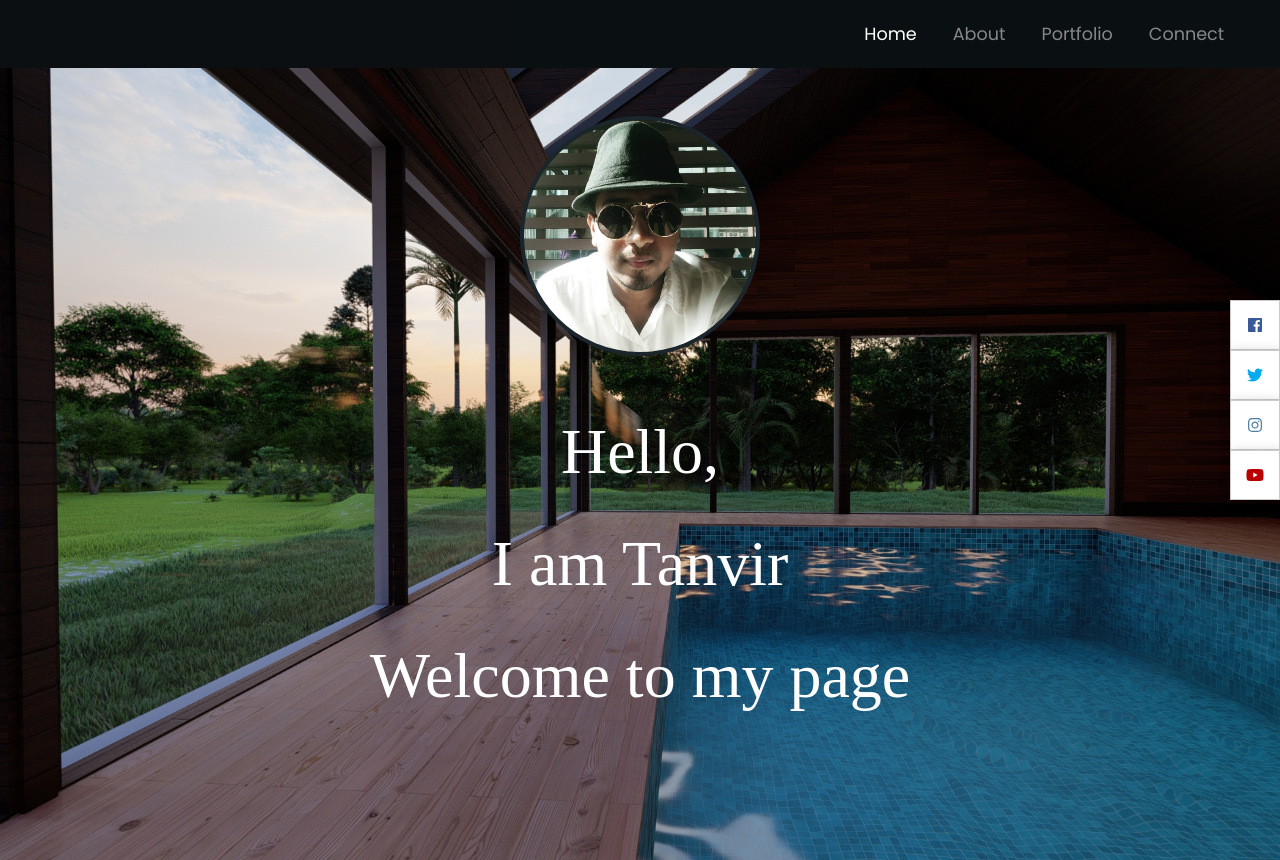
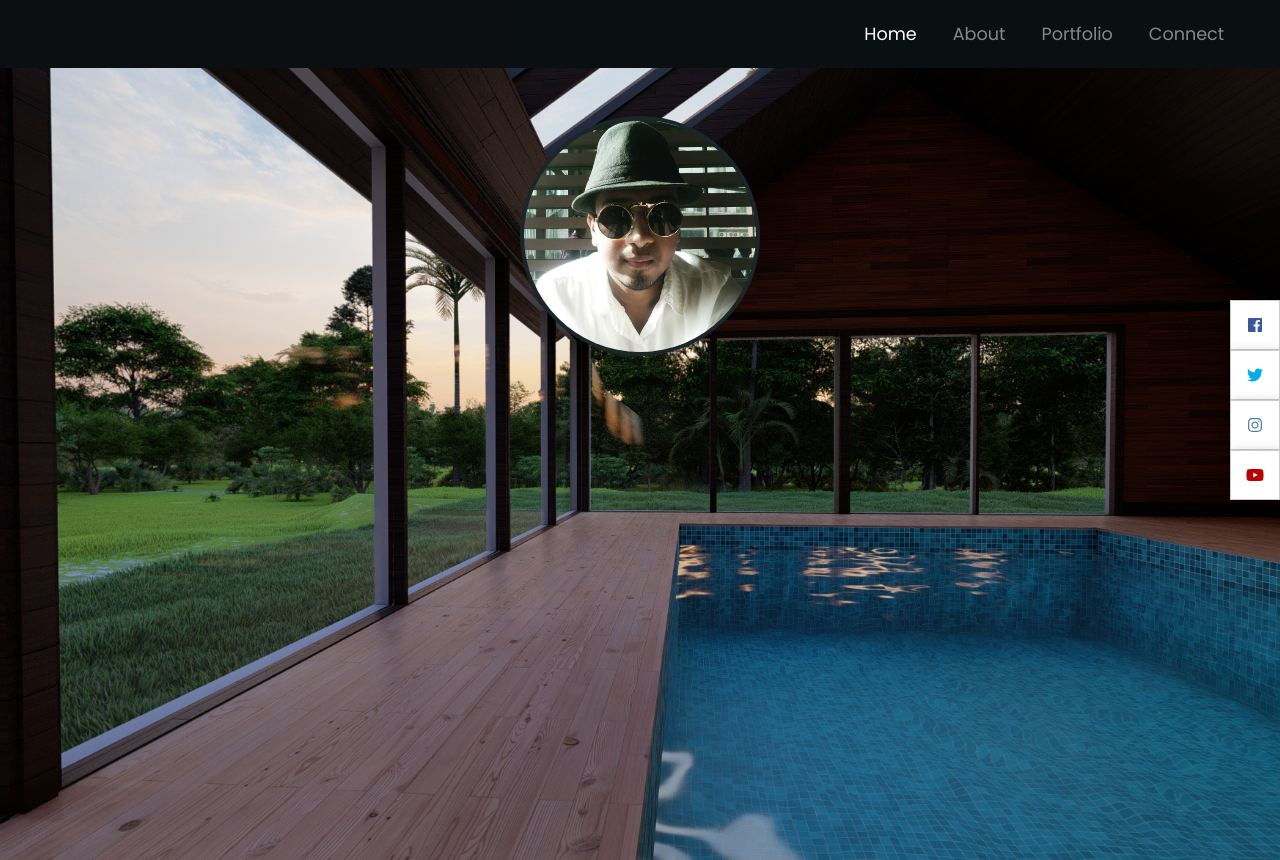
Before and after one commit to TanvirKhan77/TanvirKhan77.github.io, a plain HTML site: page index.html in a window 1280 px wide. Shown: the top 860 px of the page. Drawn offline with nearby package versions, Linux system fonts and the light colour scheme.

Commit message:
Update index.html

```diff
--- a/index.html
+++ b/index.html
@@ -77,9 +77,9 @@
         <div class="col text-center">
             <img class="photo mt-5" src="img/Me.jpg">
             <div class="intro mt-4 pt-4">
-                <p>Hello,</p>
+                <!--<p>Hello,</p>
                 <p>I am Tanvir</p>
-                <p>Welcome to my page</p>
+                <p>Welcome to my page</p>-->
             </div>
         </div>
     </div>
```
